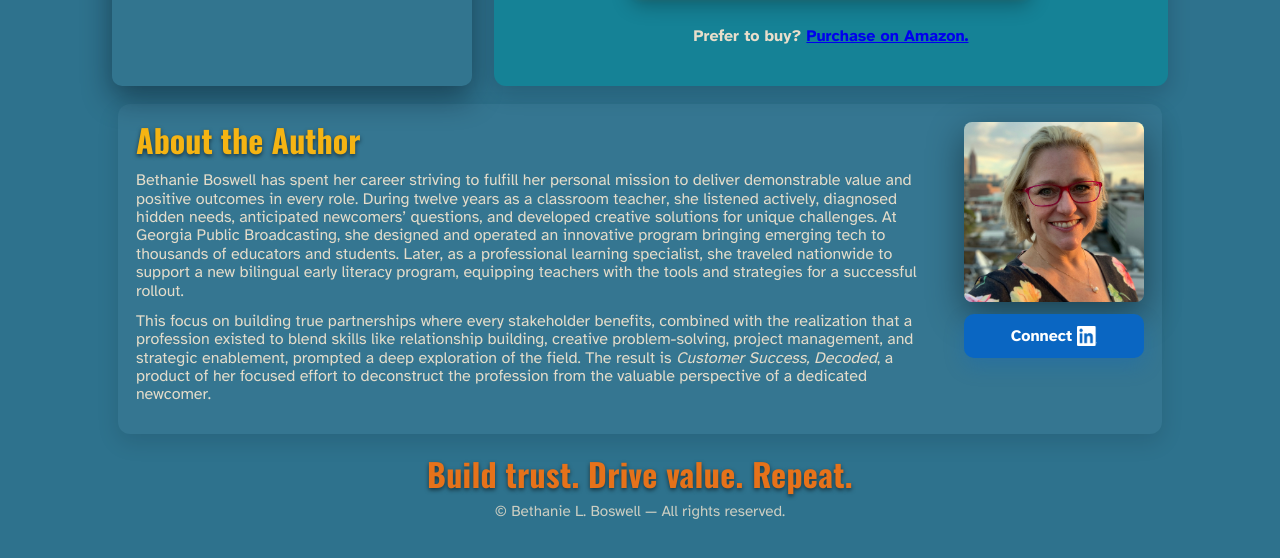
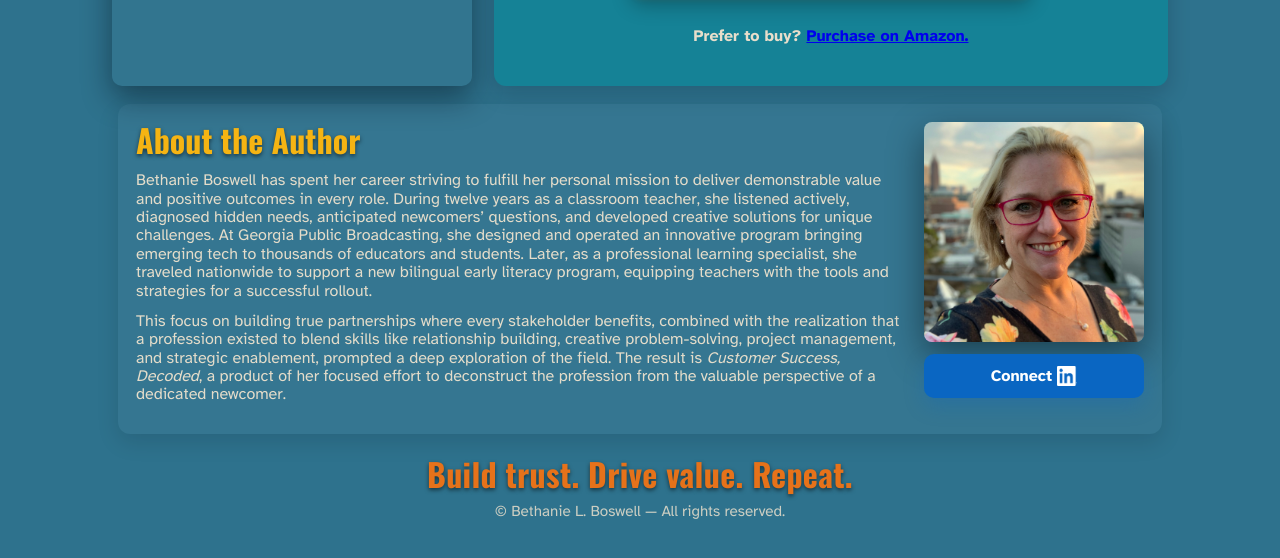
Before and after one commit to BethanieBoswell/bethanieboswell.github.io, a plain HTML site: page index.html in a window 1280 px wide. Shown: the part 938-1496 px from the top of the page. Drawn offline with nearby package versions, Linux system fonts and the light colour scheme.

Commit message:
Update style.css
Made author picture bigger and it improved the alignment issues in author box.

```diff
--- a/styles/style.css
+++ b/styles/style.css
@@ -184,8 +184,8 @@ header h1 {
 }
 
 .author-pic {
-  width: 180px;
-  height: 180px;
+  width: 220px;
+  height: 220px;
   object-fit: cover;
   border-radius: 8px;
   box-shadow: 0 12px 36px rgba(0,0,0,0.45);
@@ -196,7 +196,7 @@ header h1 {
   display: inline-flex;
   align-items: center;
   justify-content: center;
-  width: 180px;
+  width: 220px;
   background-color: var(--linkedin-blue);
   color: #fff;
   font-weight: 700;
```
